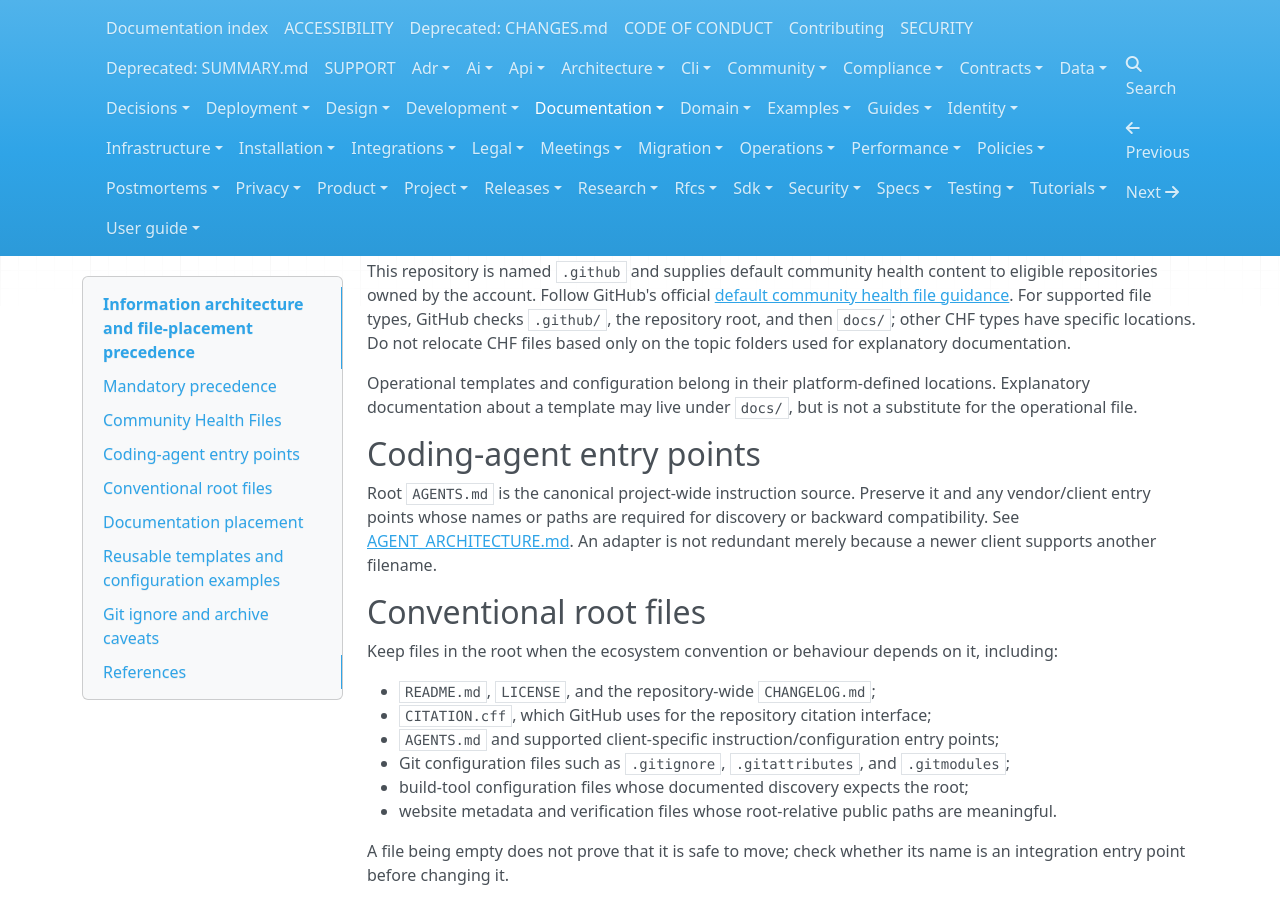
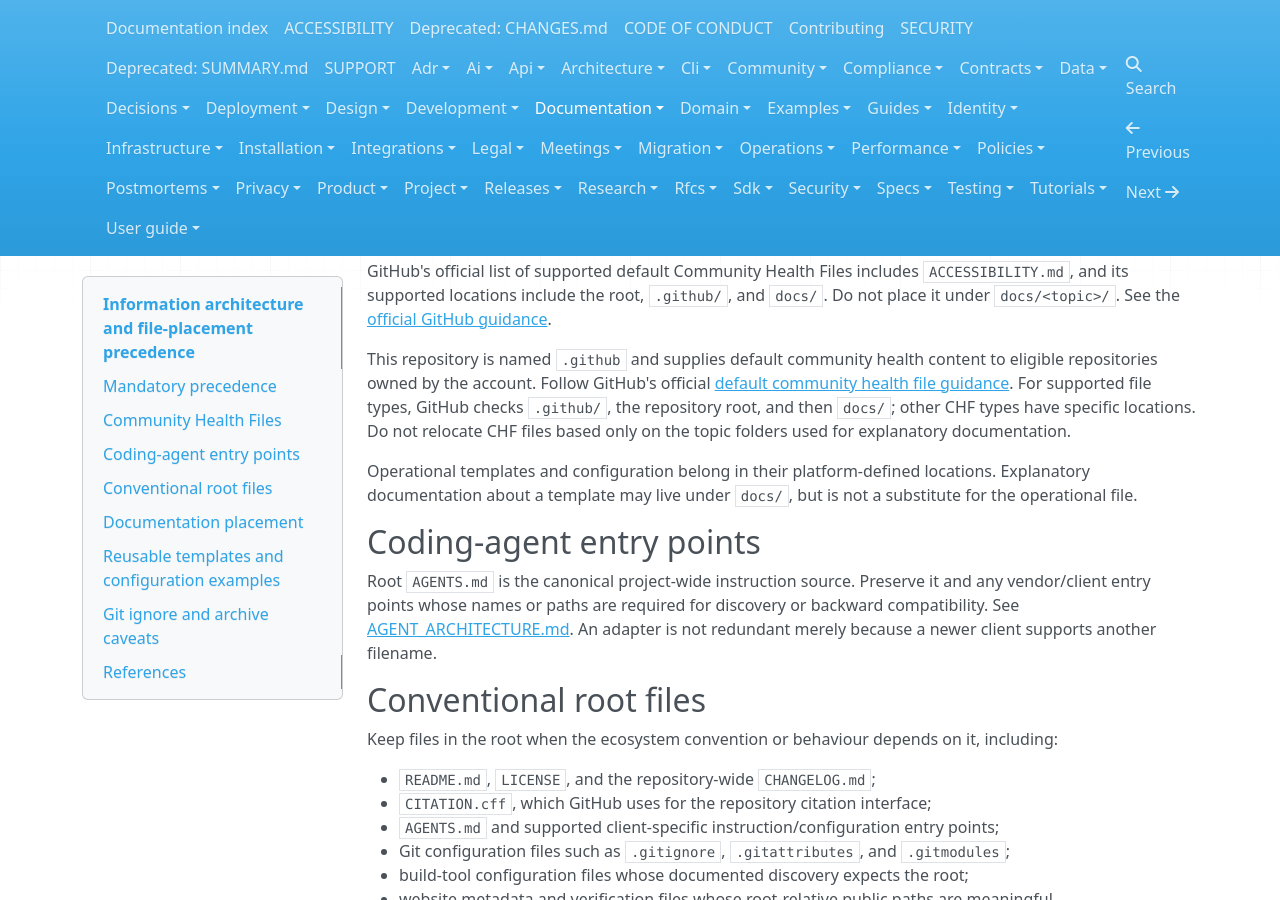
Before and after one commit to sandokanCat/.github, an MkDocs documentation site: the page built from docs/documentation/INFORMATION_ARCHITECTURE.md, in a window 1280 px wide and 900 px high, scrolled down 715 px. Built offline with MkDocs 1.6.1, drawn with Linux system fonts in a browser that asks for light colours; nearby versions of some CDN libraries.

Commit message:
docs(architecture): document accessibility discovery requirement

```diff
--- a/docs/documentation/INFORMATION_ARCHITECTURE.md
+++ b/docs/documentation/INFORMATION_ARCHITECTURE.md
@@ -14,6 +14,10 @@ Apply the following hierarchy in order:
 If two platform requirements appear to conflict, verify the current official documentation for each affected platform and preserve both entry points when necessary. Do not assume that similarly named files serve the same function.
 
 ## Community Health Files
+
+GitHub's official list of supported default Community Health Files includes `ACCESSIBILITY.md`, and its supported locations include the root, `.github/`, and `docs/`. Do not place it under `docs/<topic>/`. See the [official GitHub guidance](https://docs.github.com/en/communities/setting-up-your-project-for-healthy-contributions/creating-a-default-community-health-file).
+
+
 
 This repository is named `.github` and supplies default community health content to eligible repositories owned by the account. Follow GitHub's official [default community health file guidance](https://docs.github.com/en/communities/setting-up-your-project-for-healthy-contributions/creating-a-default-community-health-file). For supported file types, GitHub checks `.github/`, the repository root, and then `docs/`; other CHF types have specific locations. Do not relocate CHF files based only on the topic folders used for explanatory documentation.
 
```
